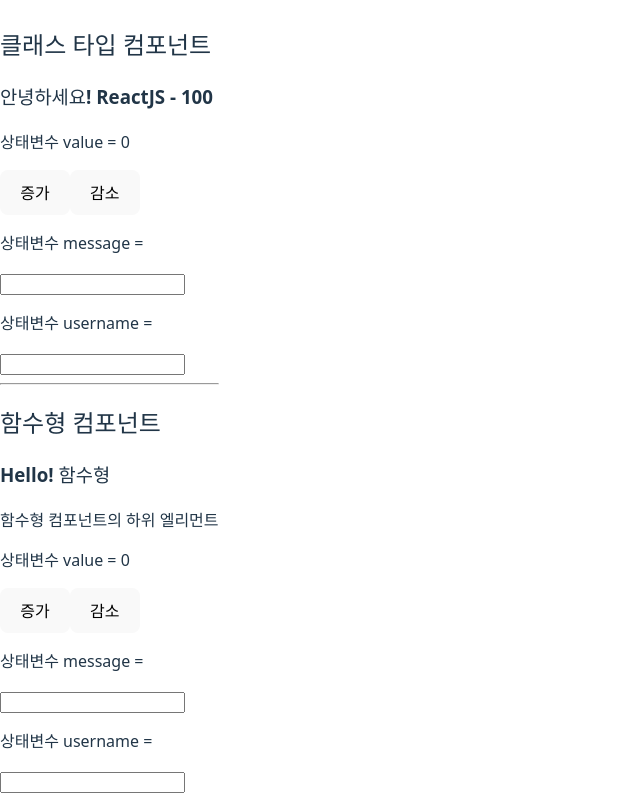
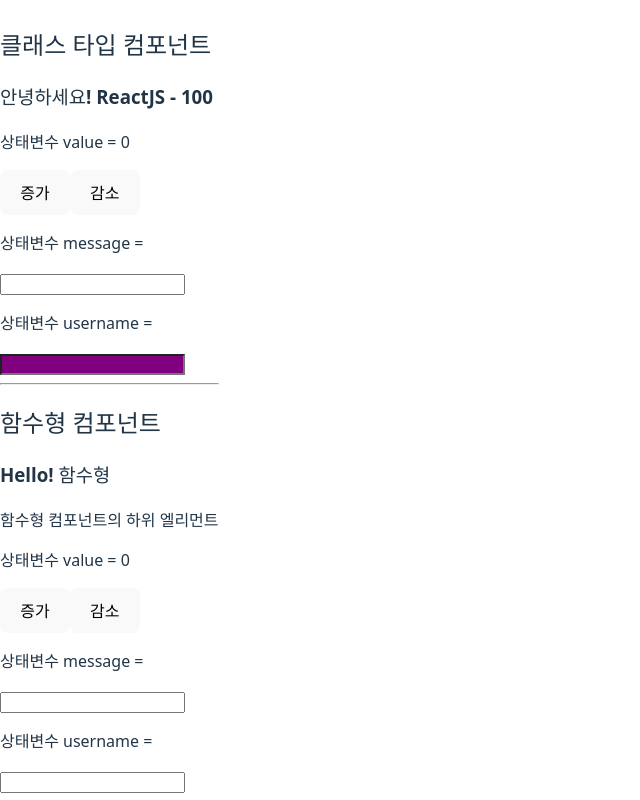
Before and after one commit to shin3481/React-Basic-App, a React (Vite) app: page / in a window 1280 px wide. Shown: the whole page, without its empty margins (0-640 px from the left). Built offline with nearby package versions, Linux system fonts and the light colour scheme.

Commit message:
MyComp css 사용

```diff
--- a/src/components/MyComponent.jsx
+++ b/src/components/MyComponent.jsx
@@ -1,5 +1,6 @@
 import React, { Component } from 'react';
 import PropTypes from 'prop-types';
+import './MyComponent.css';
 
 class MyComponent extends Component {
     //컴포넌트 내부에 상태변수를 포함하는 state 객체선언
@@ -7,6 +8,7 @@ class MyComponent extends Component {
         value: 0,
         message: '',
         username: '',
+        isValid: false,
     };
     //event handler 함수선언
     handleDecrement = () => {
@@ -23,7 +25,7 @@ class MyComponent extends Component {
     render() {
         //destructuring assigment
         const { name, age } = this.props;
-        const { value, message, username } = this.state;
+        const { value, message, username, isValid } = this.state;
         const { handleDecrement, handleChange } = this;
         return (
             <div>
@@ -37,9 +39,11 @@ class MyComponent extends Component {
                 <button onClick={handleDecrement}>감소</button>
                 <dr />
                 <p>상태변수 message = {message}</p>
-                <input name="message" value={message} onChange={handleChange}/>
+                <input name="message" value={message} onChange={handleChange} />
                 <p>상태변수 username = {username}</p>
-                <input name="username" value={username} onChange={handleChange}/>
+                <input name="username" value={username} onChange={handleChange}
+                    className={isValid ? 'success' : 'failure'}
+                />
 
             </div>
         );
```
